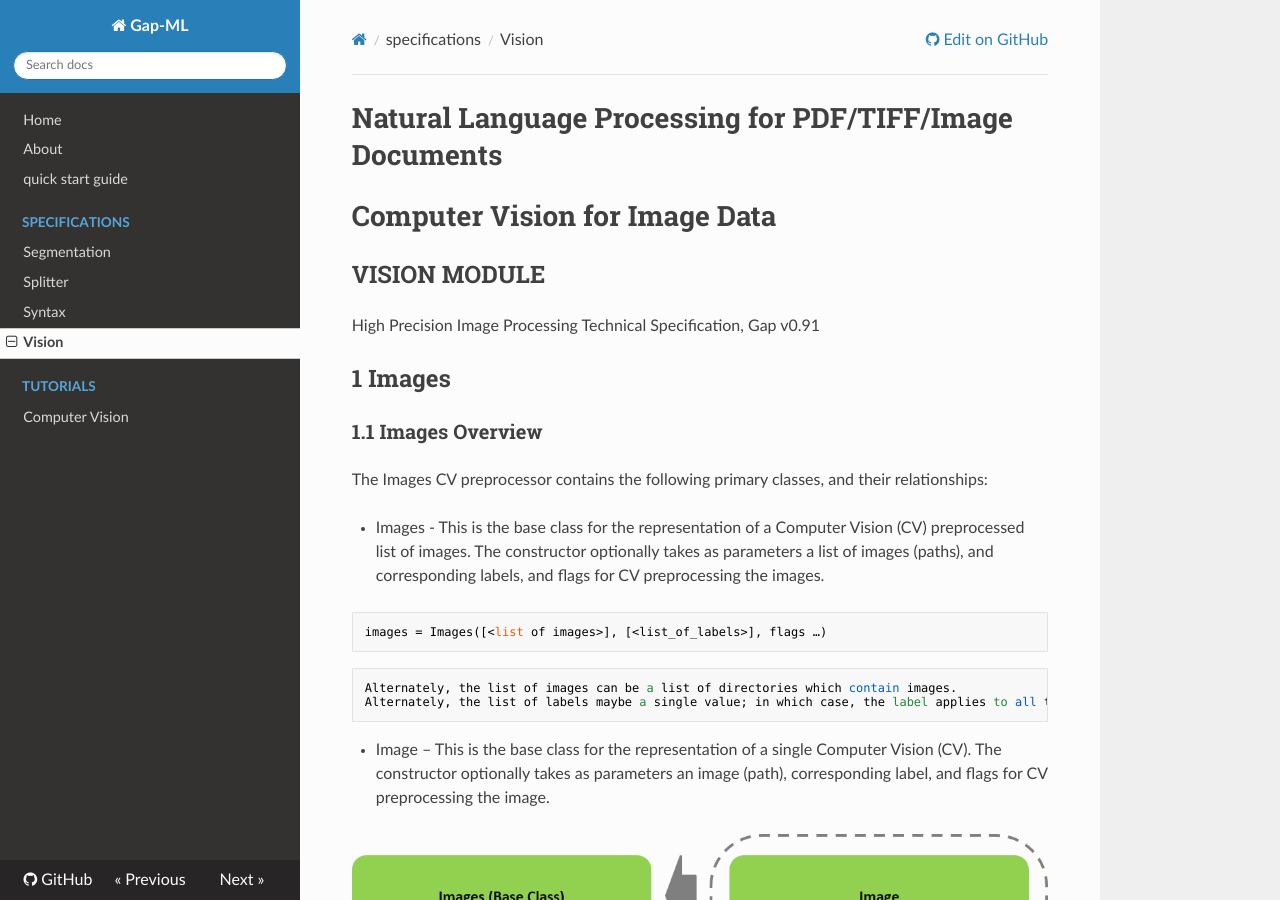
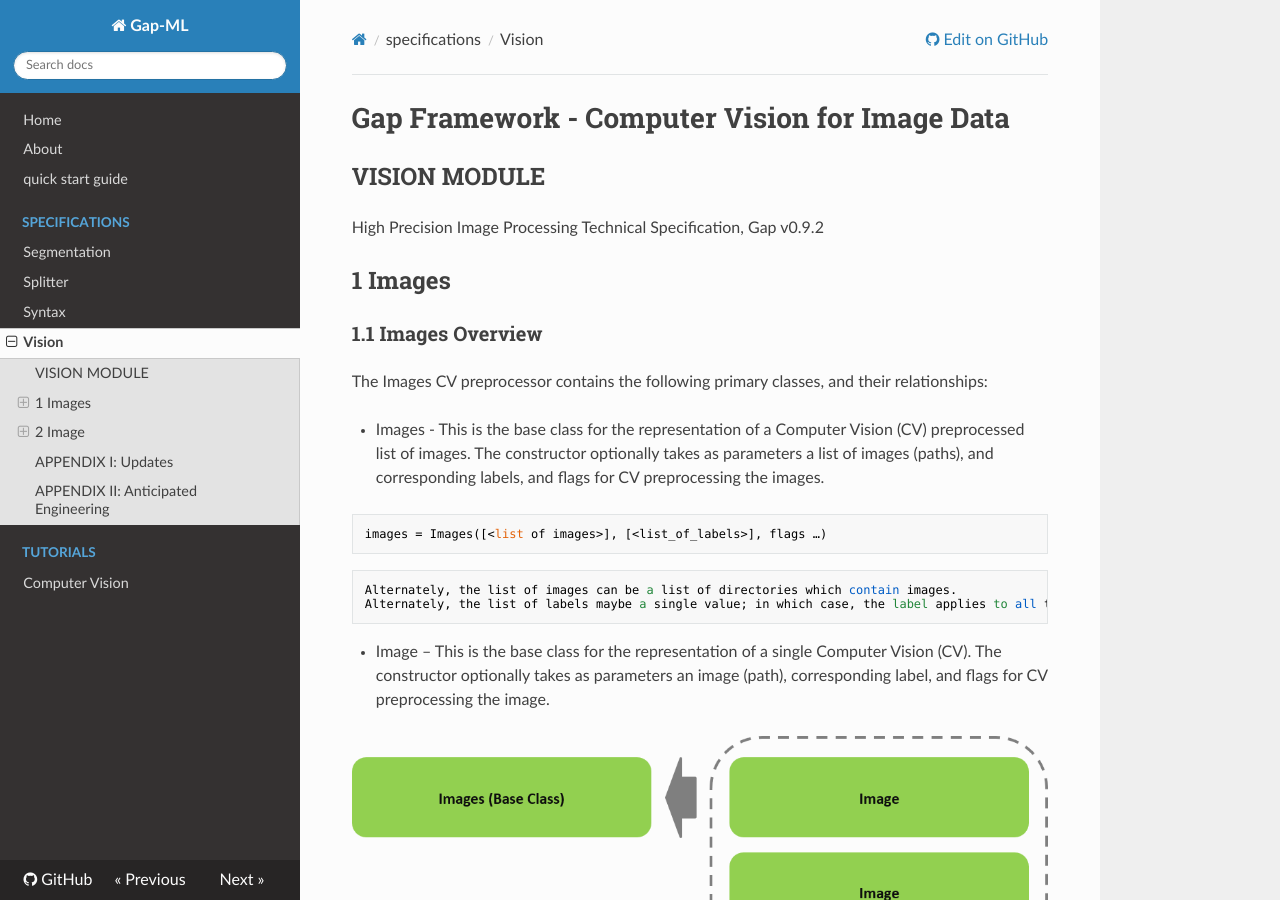
Before and after one commit to andrewferlitsch/Gap, an MkDocs documentation site: the page built from docs/specs/vision_spec.md, in a window 1280 px wide and 900 px high. Built offline with MkDocs 1.6.1, drawn with Linux system fonts in a browser that asks for light colours; nearby versions of some CDN libraries; some of the changed text lies outside the part shown.

Commit message:
Update vision_spec.md

```diff
--- a/docs/specs/vision_spec.md
+++ b/docs/specs/vision_spec.md
@@ -1,9 +1,8 @@
-# Natural Language Processing for PDF/TIFF/Image Documents
-# Computer Vision for Image Data
+# Gap Framework - Computer Vision for Image Data
 
 ## VISION MODULE
 High Precision Image Processing
-Technical Specification, Gap v0.91
+Technical Specification, Gap v0.9.2
 
 ## 1  Images
 ### 1.1  Images Overview
```
Also changed, not shown: other parts of docs/specs/vision_spec.md (+2 -2 lines).
